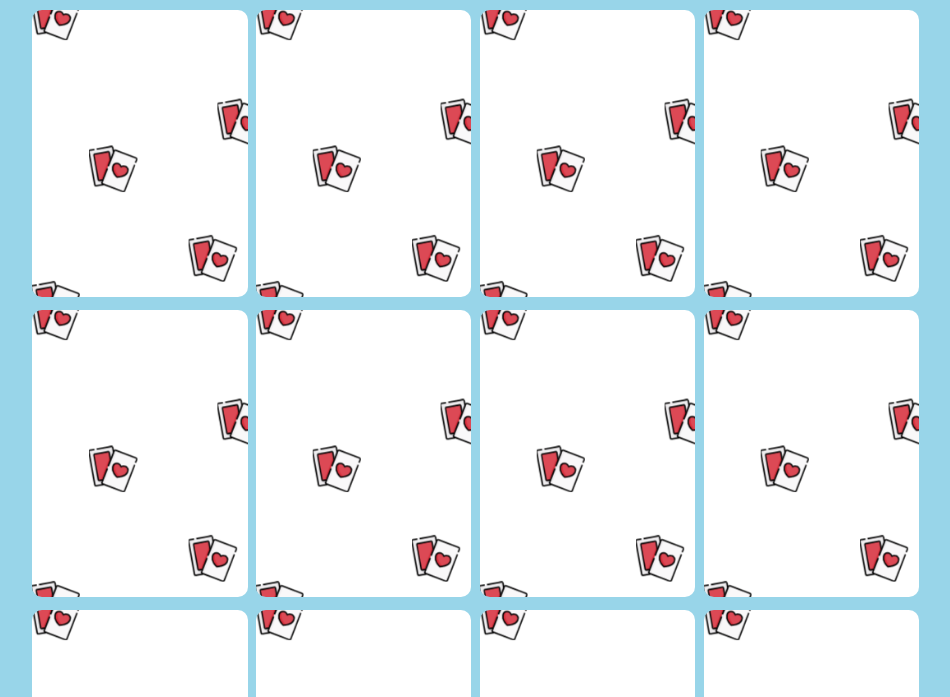
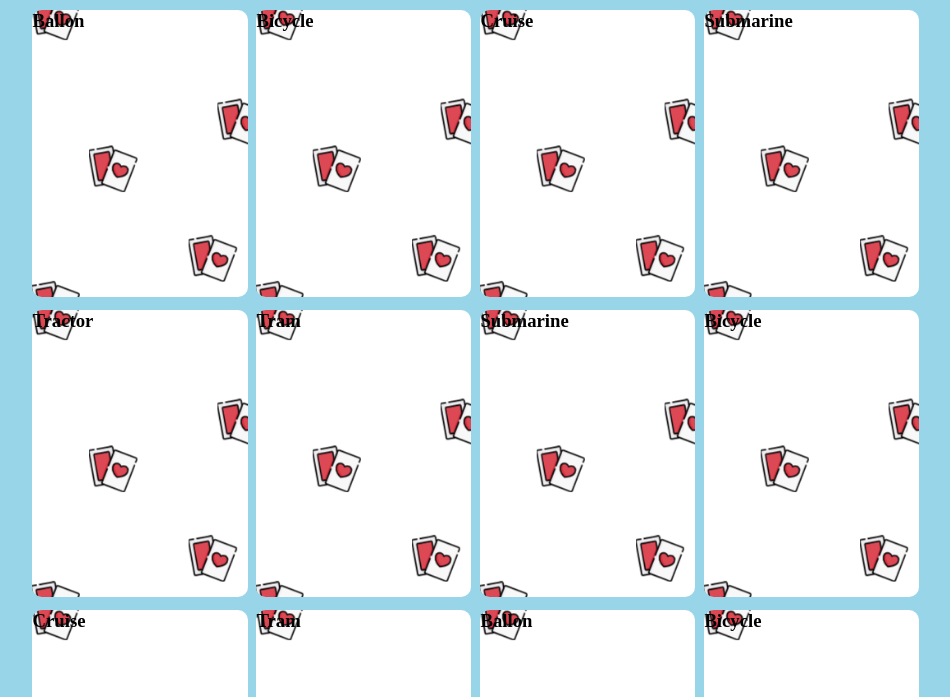
Before and after one commit to colmo0912/html-css-memory, a plain HTML site: page index.html in a window 1280 px wide. Shown: the part 103-800 px from the top of the page, without its empty margins (164-1114 px from the left). Drawn offline with Linux system fonts and the light colour scheme; a web font is replaced by a local one.

Commit message:
inserimento retro e fronte

```diff
--- a/index.html
+++ b/index.html
@@ -23,42 +23,105 @@
 
             <div class="item balloon">
 
+                <div class="retro"></div>
+                <div class="fronte ballon_back">
+                    <h3>Ballon</h3>
+
+                </div>
+
+
+
             </div>
+
             <div class="item bicycle">
+                <div class="retro"></div>
+                <div class="fronte bicycle_back">
+                    <h3>Bicycle</h3>
+                </div>
 
             </div>
             <div class="item Cruise">
+                <div class="retro"></div>
+                <div class="fronte Cruise_back">
+                    <h3>Cruise</h3>
+                </div>
+
 
             </div>
             <div class="item submarine">
+                <div class="retro"></div>
+                <div class="fronte submarine_back">
+                    <h3>Submarine</h3>
+                </div>
+
 
             </div>
         </div>
         <div class="row">
             <div class="item tractor">
+                <div class="retro"></div>
+                <div class="fronte tractor_back">
+                    <h3>Tractor</h3>
+                </div>
+
 
             </div>
             <div class="item tram">
+                <div class="retro"></div>
+                <div class="fronte tram_back">
+                    <h3>Tram</h3>
+                </div>
+
 
             </div>
             <div class="item submarine">
+                <div class="retro"></div>
+                <div class="fronte submarine_back">
+                    <h3>Submarine</h3>
+                </div>
+
 
             </div>
             <div class="item bicycle">
+                <div class="retro"></div>
+                <div class="fronte bicycle_back">
+                    <h3>Bicycle</h3>
+                </div>
+
 
             </div>
         </div>
         <div class="row">
             <div class="item Cruise">
+                <div class="retro"></div>
+                <div class="fronte Cruise_back">
+                    <h3>Cruise</h3>
+                </div>
+
 
             </div>
             <div class="item tram">
+                <div class="retro"></div>
+                <div class="fronte tram_back">
+                    <h3>Tram</h3>
+                </div>
+
 
             </div>
             <div class="item balloon">
+                <div class="retro"></div>
+                <div class="fronte ballon_back">
+                    <h3>Ballon</h3>
+                </div>
+
 
             </div>
             <div class="item bicycle">
+                <div class="retro"></div>
+                <div class="fronte bicycle_back">
+                    <h3>Bicycle</h3>
+                </div>
+
 
             </div>
         </div>
```
